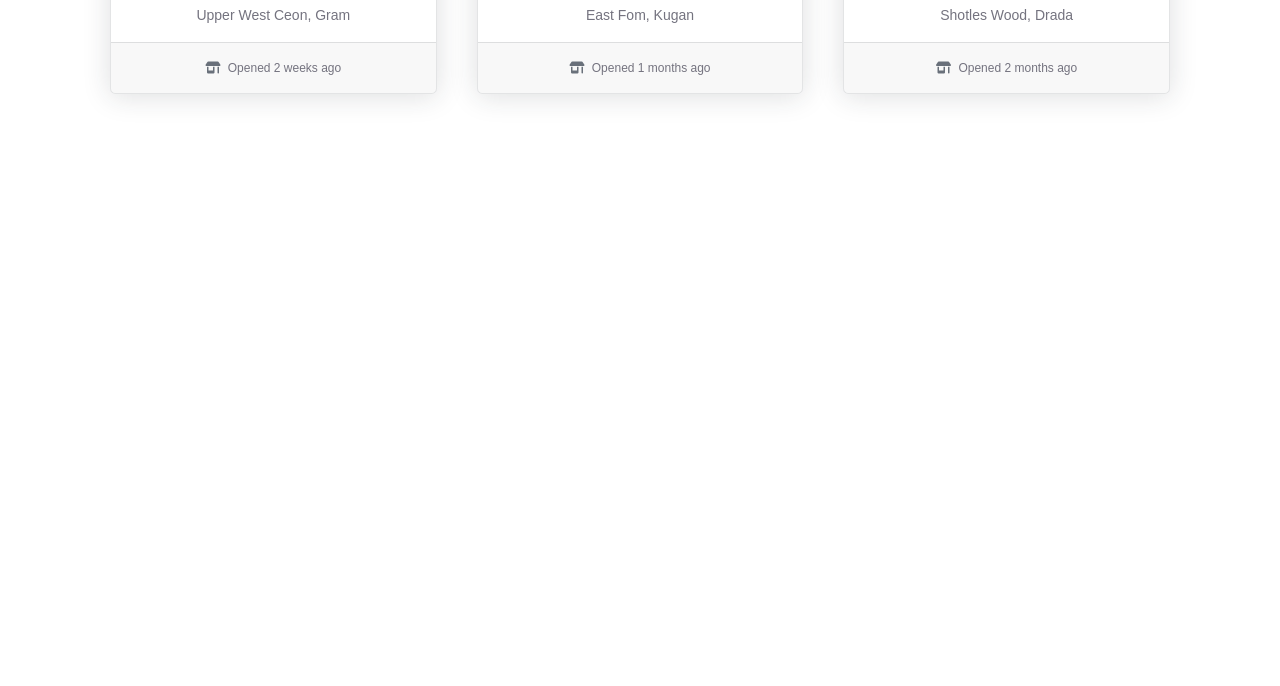
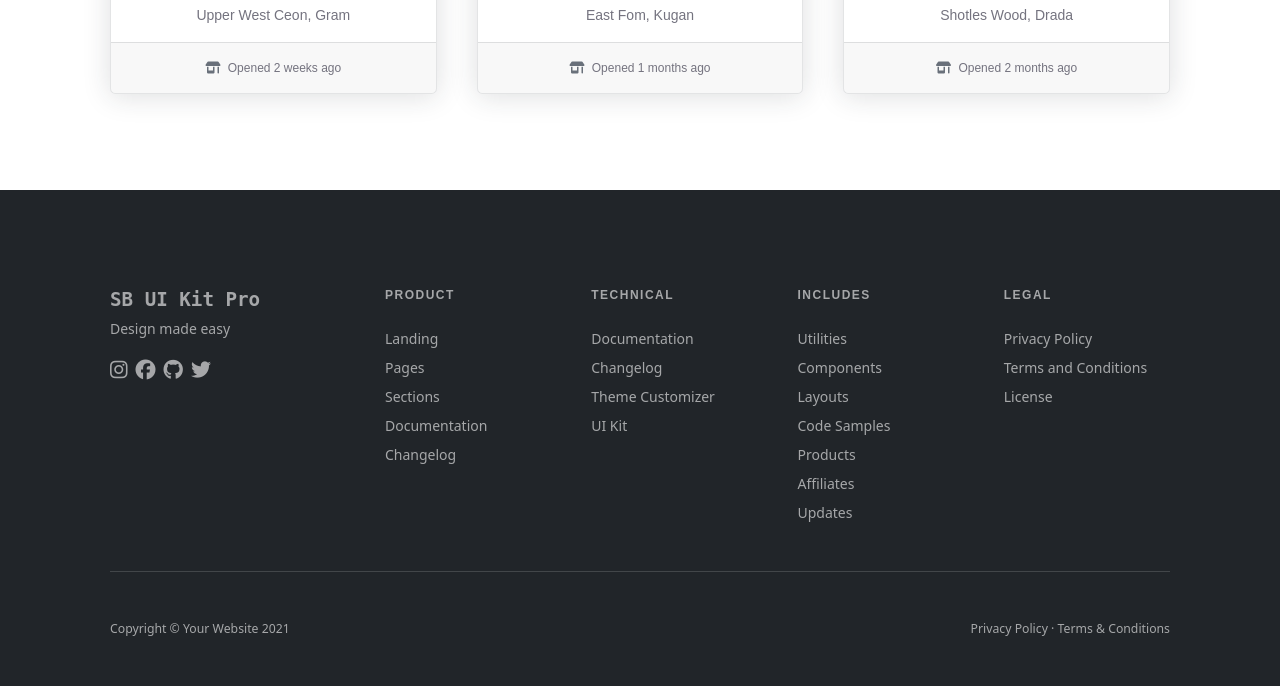
Before and after one commit to atikrpi27/SB-UI-Kit-Template, a plain HTML site: page index.html in a window 1280 px wide. Shown: the part 2151-2837 px from the top of the page. Before the commit the page ends 2341 px from the top, so only its background shows below. Drawn offline with nearby package versions, Linux system fonts and the light colour scheme; a web font is replaced by a local one.

Commit message:
Add footer section

```diff
--- a/index.html
+++ b/index.html
@@ -342,9 +342,84 @@
     <!-- </div> -->
   </section>
 
+<!-------------------- Footer Start -------------------->
 
-  <!-------------------- Header Start -------------------->
-
+<footer class="footer pt-10 pb-5 mt-auto bg-dark">
+  <div class="container px-5">
+    <div class="row gx-5">
+      <div class="col-lg-3">
+        <div class="footer-brand">SB UI Kit Pro</div>
+        <div class="mb-3">Design made easy</div>
+        <div class="icon-list-social mb-5">
+          <a class="icon-list-social-link" href="#">
+            <i class="fa-brands fa-instagram"></i>
+          </a>
+          <a class="icon-list-social-link" href="#">
+            <i class="fa-brands fa-facebook"></i>
+          </a>
+          <a class="icon-list-social-link" href="#">
+            <i class="fa-brands fa-github"></i>
+          </a>
+          <a class="icon-list-social-link" href="#">
+            <i class="fa-brands fa-twitter"></i>
+          </a>
+        </div>
+      </div>
+      <div class="col-lg-9">
+        <div class="row gx-5">
+          <div class="col-lg-3 col-md-6 mb-5 mb-lg-0">
+            <div class="text-uppercase text-xs mb-4">Product</div>
+            <ul class="list-unstyled mb-0">
+              <li class="mb-2"><a href="#!">Landing</a></li>
+              <li class="mb-2"><a href="#!">Pages</a></li>
+              <li class="mb-2"><a href="#!">Sections</a></li>
+              <li class="mb-2"><a href="#!">Documentation</a></li>
+              <li><a href="#!">Changelog</a></li>
+            </ul>
+          </div>
+          <div class="col-lg-3 col-md-6 mb-5 mb-lg-0">
+            <div class="text-uppercase text-xs mb-4">Technical</div>
+            <ul class="list-unstyled mb-0">
+              <li class="mb-2"><a href="#!">Documentation</a></li>
+              <li class="mb-2"><a href="#!">Changelog</a></li>
+              <li class="mb-2"><a href="#!">Theme Customizer</a></li>
+              <li><a href="#!">UI Kit</a></li>
+            </ul>
+          </div>
+          <div class="col-lg-3 col-md-6 mb-5 mb-md-0">
+            <div class="text-uppercase text-xs mb-4">Includes</div>
+            <ul class="list-unstyled mb-0">
+              <li class="mb-2"><a href="#!">Utilities</a></li>
+              <li class="mb-2"><a href="#!">Components</a></li>
+              <li class="mb-2"><a href="#!">Layouts</a></li>
+              <li class="mb-2"><a href="#!">Code Samples</a></li>
+              <li class="mb-2"><a href="#!">Products</a></li>
+              <li class="mb-2"><a href="#!">Affiliates</a></li>
+              <li><a href="#!">Updates</a></li>
+            </ul>
+          </div>
+          <div class="col-lg-3 col-md-6">
+            <div class="text-uppercase text-xs mb-4">Legal</div>
+            <ul class="list-unstyled mb-0">
+              <li class="mb-2"><a href="#!">Privacy Policy</a></li>
+              <li class="mb-2"><a href="#!">Terms and Conditions</a></li>
+              <li><a href="#!">License</a></li>
+            </ul>
+          </div>
+        </div>
+      </div>
+    </div>
+    <hr class="my-5">
+    <div class="row gx-5 align-items-center">
+      <div class="col-md-6 small">Copyright © Your Website 2021</div>
+      <div class="col-md-6 text-md-end small">
+        <a href="#!">Privacy Policy</a>
+        ·
+        <a href="#!">Terms &amp; Conditions</a>
+      </div>
+    </div>
+  </div>
+</footer>
 
   <!-------------- Bootstrap CDN -------------->
   <script src="https://cdn.jsdelivr.net/npm/bootstrap@5.2.3/dist/js/bootstrap.bundle.min.js"></script>
```
